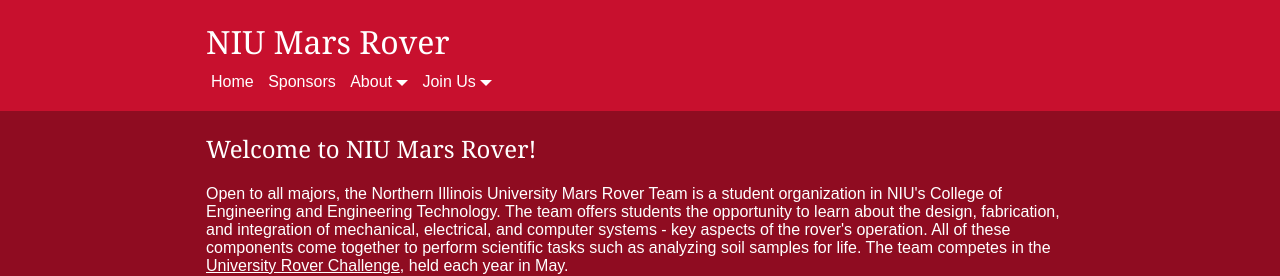
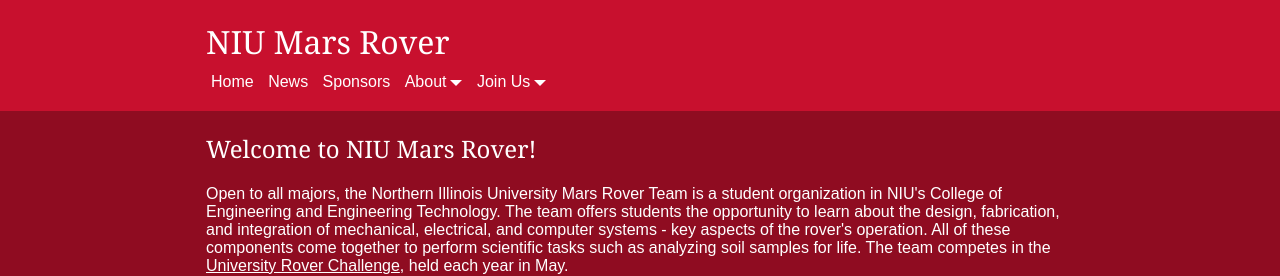
Before and after one commit to NIURoverTeam/niurover-website, a Jekyll site: the page built from index.html, in a window 1280 px wide. Shown: the top 276 px of the page. Built offline with Jekyll 4.4.1, drawn with Linux system fonts in a browser that asks for light colours.

Commit message:
Added news to header

```diff
--- a/_includes/header.html
+++ b/_includes/header.html
@@ -3,6 +3,7 @@
          <nav>
 				<ul>
             	<li><a href="{{ site.baseurl }}/">Home</a></li>
+					<li><a href="{{ site.baseurl }}/news">News</a></li>
 {% for my_page in site.pages %}
           {% if my_page.title %}
 					<li><a href="{{ my_page.url | prepend: site.baseurl }}">{{ my_page.title }}</a></li>
```
